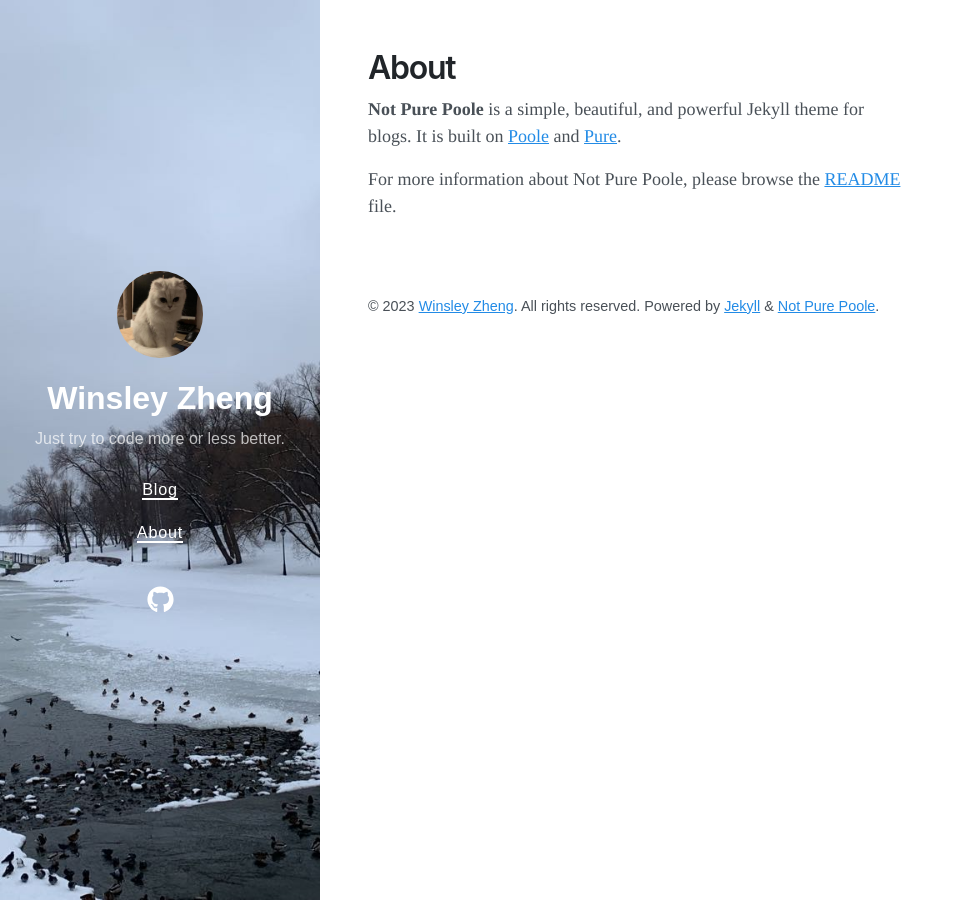
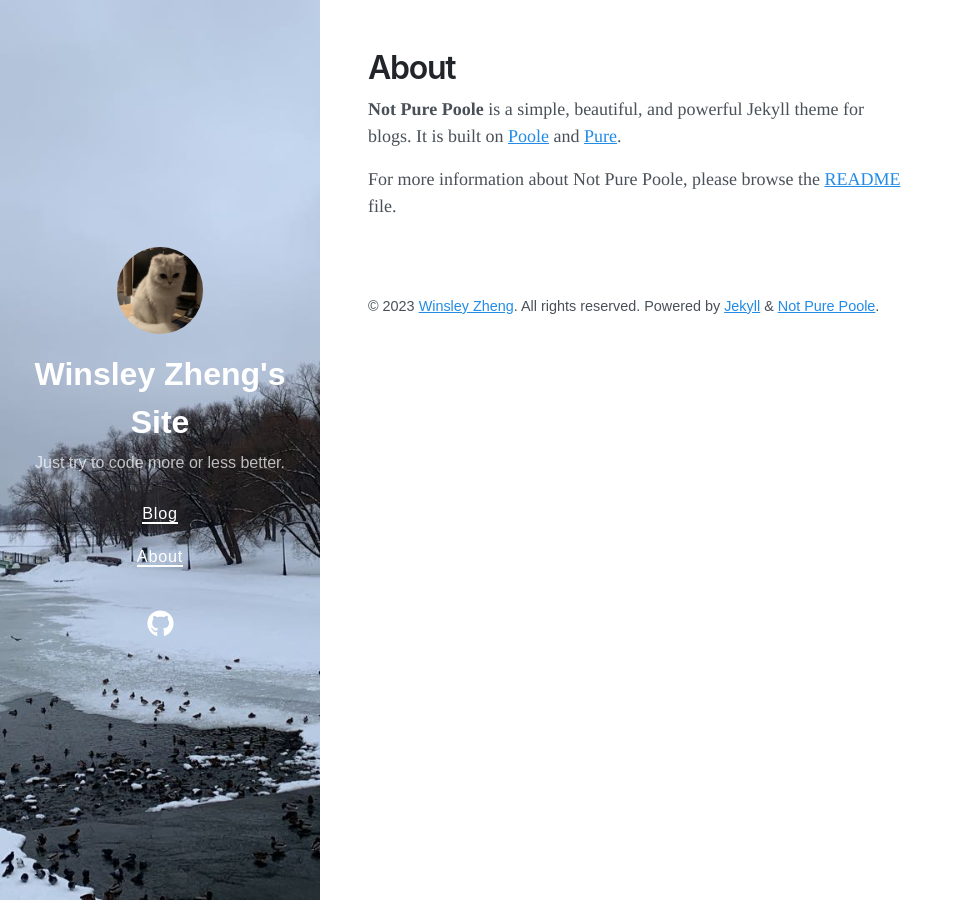
Before and after one commit to QAQ-1/QAQ-1.github.io, a Jekyll site: the page built from about.md, in a window 1280 px wide. Shown: the whole page, without its empty margins (0-964 px from the left). Built offline with Jekyll 4.4.1, drawn with Linux system fonts in a browser that asks for light colours; nearby versions of some CDN libraries.

Commit message:
Update _config.yml

```diff
--- a/_config.yml
+++ b/_config.yml
@@ -1,5 +1,5 @@
 # Setup
-title: Winsley Zheng
+title: Winsley Zheng's Site
 description: Just try to code more or less better.
 url: https://qaq-1.github.io/
 avatar: /avatar.jpeg
```
